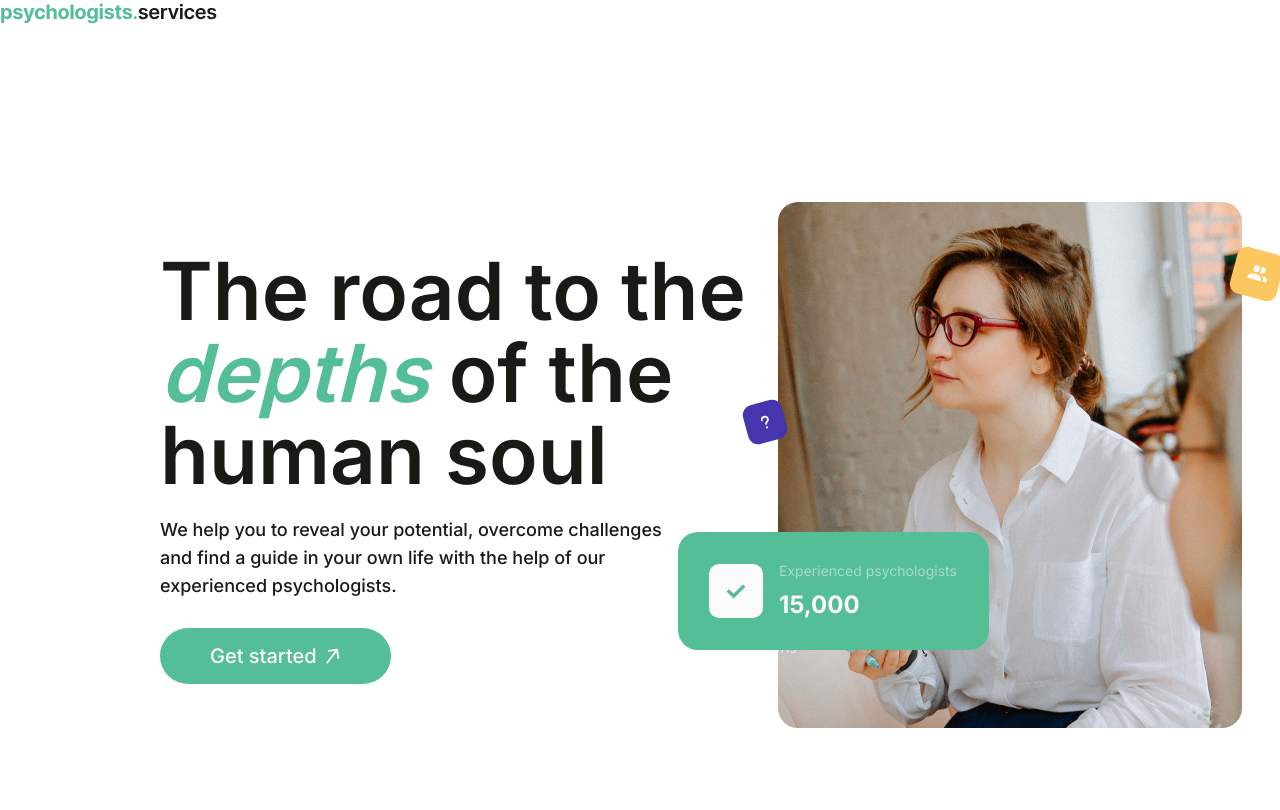
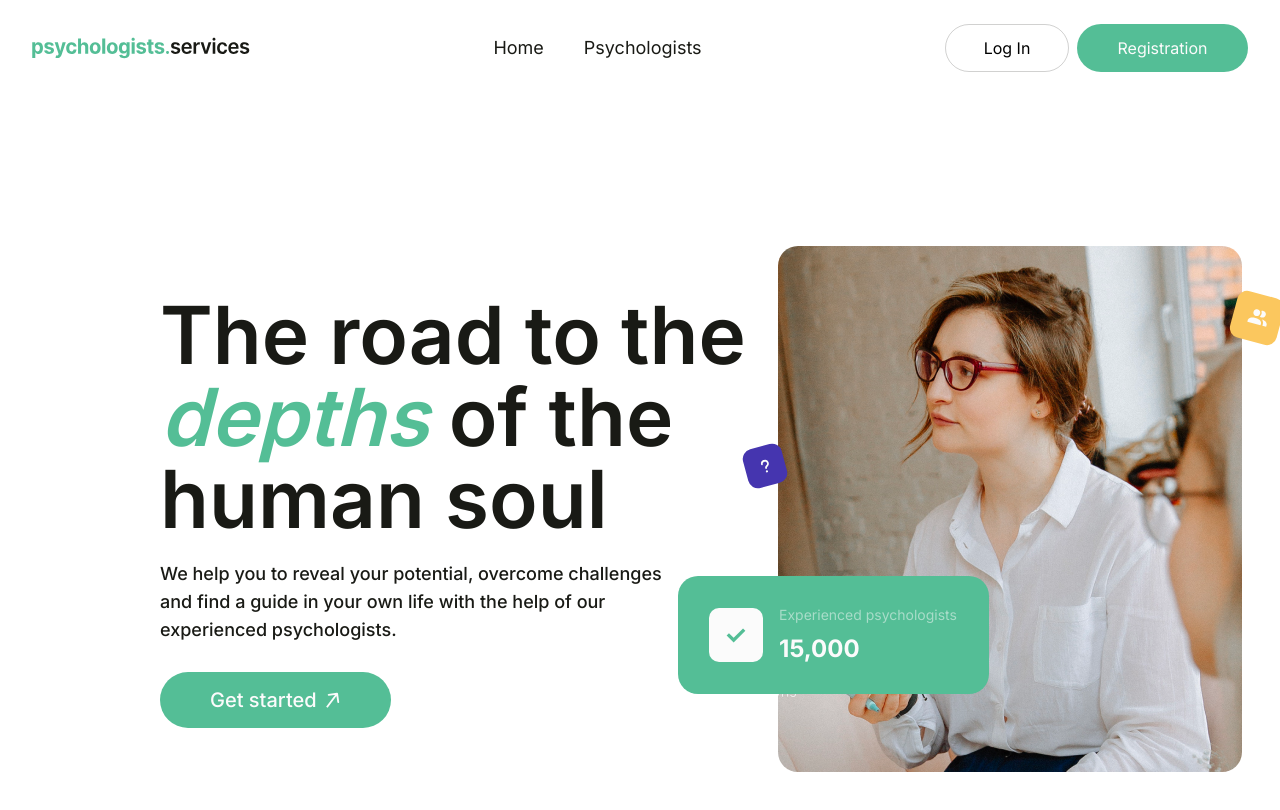
Before and after one commit to Hezaarfenn/Psychologists_Services, a React (Vite) app: page / in a window 1280 px wide. Shown: the top 810 px of the page. Built offline with nearby package versions, Linux system fonts and the light colour scheme; no server answers.

Commit message:
header and homepage finished

```diff
--- a/src/components/Header/Header.jsx
+++ b/src/components/Header/Header.jsx
@@ -1,13 +1,33 @@
+import { NavLink } from "react-router-dom";
 import { Link } from "react-router-dom";
 import logo from "/PsychologistsLogo.svg";
 
 const Header = () => {
   return (
-    <div>
+    <section className="max-w-[1440px] min-w-[768] mx-auto flex items-center justify-between pt-6 px-8">
       <Link to="/">
-        <img width="218px" height="28px" src={logo} alt="logo" />
+        <img width="218" height="28" src={logo} alt="logo" />
       </Link>
-    </div>
+
+      <ul className="flex gap-10 text-lg text-[#191A15]">
+        <li>
+          <NavLink to="/">Home</NavLink>
+        </li>
+        <li>
+          <NavLink to="/psychologists">Psychologists</NavLink>
+        </li>
+      </ul>
+
+      <ul className="flex gap-2">
+        <li className="w-[124px] h-12 border border-[#191A15]/20 hover:bg-gray-300 hover:border-transparent rounded-[30px] flex items-center justify-center">
+          <button>Log In</button>
+        </li>
+
+        <li className="w-[171px] h-12 border bg-[#54BE96] text-[#FBFBFB] border-transparent rounded-[30px] flex items-center justify-center hover:bg-[#36A379]">
+          <button>Registration</button>
+        </li>
+      </ul>
+    </section>
   );
 };
 
--- a/src/components/HomeImages/HomeImages.jsx
+++ b/src/components/HomeImages/HomeImages.jsx
@@ -1,6 +1,6 @@
 const HomeImages = () => {
   return (
-    <section className="mt:10 md:mt-[174px] px-4 w-full flex justify-center">
+    <section className="mt-10 md:mt-[174px] px-4 w-full flex justify-center">
       <div className="relative w-full md:w-[464px] h-auto">
         <img
           width="464"
--- a/src/components/HomeInfo/HomeInfo.jsx
+++ b/src/components/HomeInfo/HomeInfo.jsx
@@ -2,7 +2,7 @@ import { Link } from "react-router-dom";
 
 const HomeInfo = () => {
   return (
-    <section className="flex flex-col gap-10 w-full max-w-[595px] mt-10 md:mt-[222px] mb-10 md:mb-[140px] px-4">
+    <section className="flex flex-col gap-10 w-full max-w-[595px] mt-[100px] md:mt-[222px] mb-[60px] md:mb-[140px] px-4">
       <div className="flex flex-col gap-5">
         <h1 className="w-[595px] text-[#191A15] text-[40px] md:text-[80px] font-semibold leading-tight md:leading-[82px]">
           The road to the <span className="text-[#54BE96] italic">depths</span>{" "}
--- a/src/components/Login/Login.jsx
+++ b/src/components/Login/Login.jsx
@@ -0,0 +1,5 @@
+import React from "react";
+
+export const Login = () => {
+  return <div>Login</div>;
+};
--- /dev/null
+++ b/src/components/Registration/Registration.jsx
@@ -0,0 +1,5 @@
+import React from "react";
+
+export const Registration = () => {
+  return <div>Registration</div>;
+};
--- /dev/null
+++ b/src/pages/FavoritesPage/FavoritesPage.jsx
@@ -0,0 +1,7 @@
+import React from "react";
+
+const FavoritesPage = () => {
+  return <div>FavoritesPage</div>;
+};
+
+export default FavoritesPage;
--- a/src/pages/PsychologistsPage/PsychologistsPage.jsx
+++ b/src/pages/PsychologistsPage/PsychologistsPage.jsx
@@ -0,0 +1,7 @@
+import React from "react";
+
+const PsychologistsPage = () => {
+  return <div>PsychologistsPage</div>;
+};
+
+export default PsychologistsPage;
--- a/src/routers/AppRoutes.jsx
+++ b/src/routers/AppRoutes.jsx
@@ -3,6 +3,13 @@ import { Route, Routes } from "react-router-dom";
 import Layout from "../components/Layout/Layout";
 
 const HomePage = lazy(() => import("../pages/HomePage/HomePage"));
+const PsychologistsPage = lazy(() =>
+  import("../pages/PsychologistsPage/PsychologistsPage")
+);
+const FavoritesPage = lazy(() =>
+  import("../pages/FavoritesPage/FavoritesPage")
+);
+const NotFoundPage = lazy(() => import("../pages/NotFoundPage/NotFoundPage"));
 
 export const AppRoutes = () => {
   return (
@@ -10,6 +17,8 @@ export const AppRoutes = () => {
       <Routes>
         <Route path="/" element={<Layout />}>
           <Route index element={<HomePage />} />
+          <Route path="/psychologists" element={<PsychologistsPage />} />
+          <Route path="/favorites" element={<FavoritesPage />} />
         </Route>
       </Routes>
     </Suspense>
```
Also changed, not shown: public/PsychologistsLogo.svg, src/components/Register/Register.jsx (deleted), src/pages/FavoritePage/FavoritePage.jsx (deleted).
